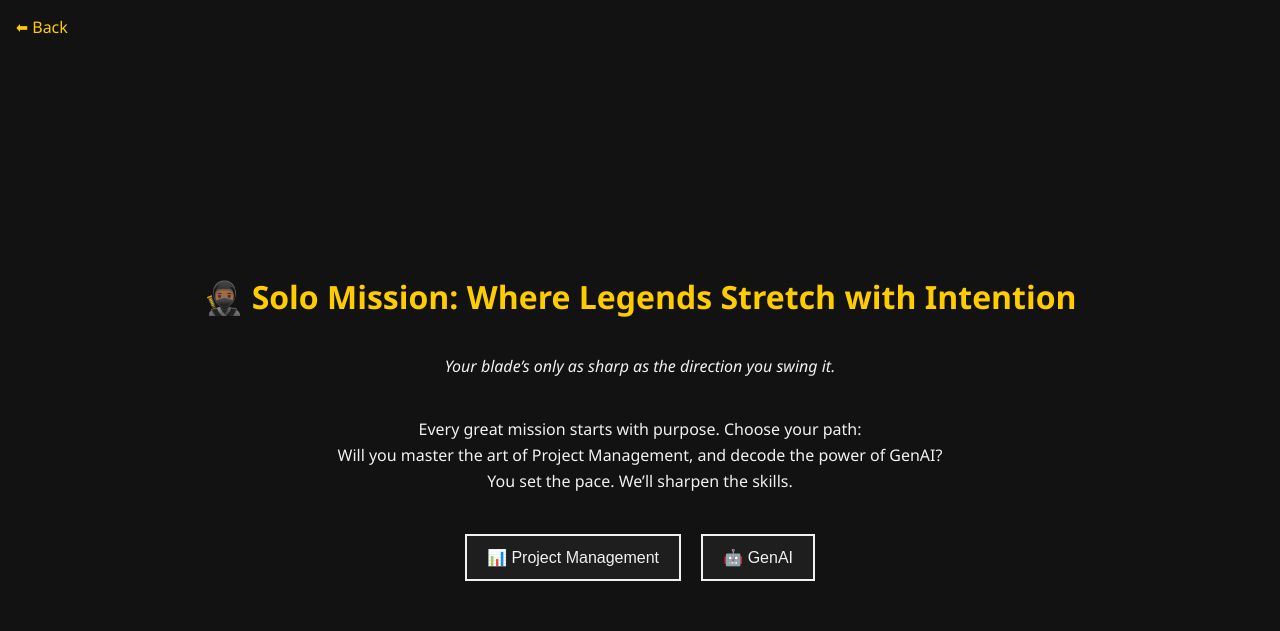
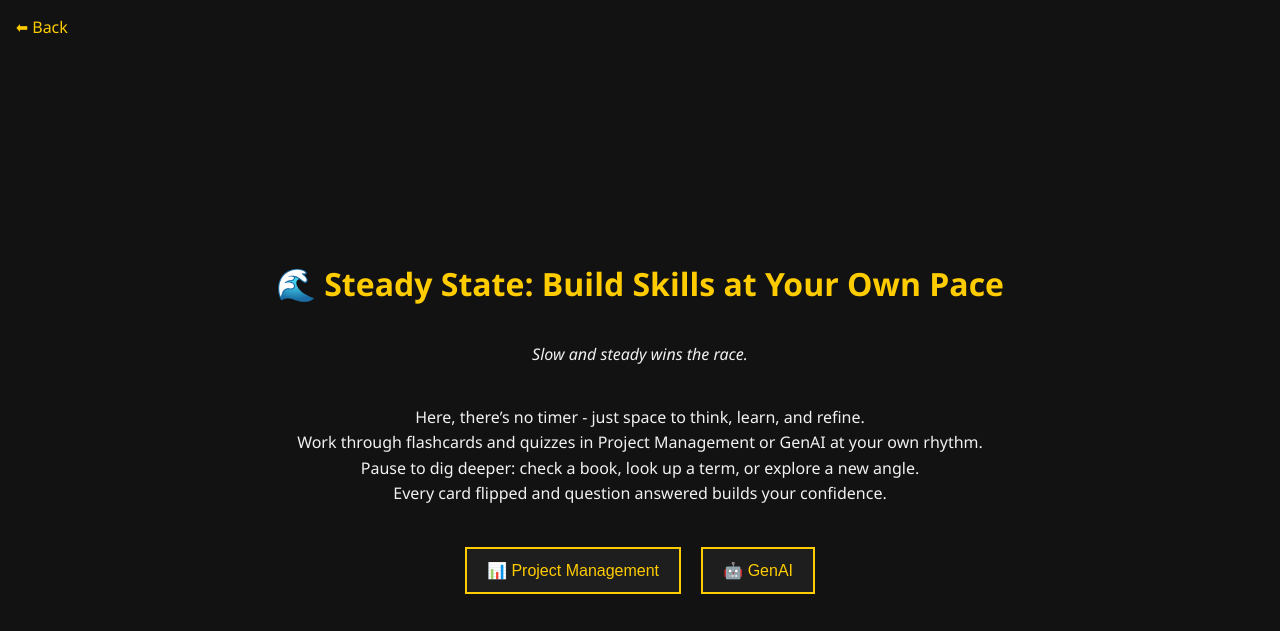
Before and after one commit to oleebranch/interview_slayer, a website: page steady.html in a window 1280 px wide. Drawn offline with Linux system fonts and the light colour scheme.

Commit message:
rework on Steady - new intro copy, centered layout and supports PM & GenAI paths

```diff
--- a/steady.html
+++ b/steady.html
@@ -58,8 +58,8 @@
     .category-button,
     .cta-button {
       background-color: #1e1e1e;
-      color: #f1f1f1;
-      border: 2px solid #f1f1f1;
+      color: #ffcc00;
+      border: 2px solid #ffcc00;
       padding: 0.75rem 1.25rem;
       margin: 0.5rem;
       font-size: 1rem;
@@ -108,12 +108,13 @@
 
 <body>
   <a href="index.html" class="back">Back</a>
-  <h1>🥷🏾 Solo Mission: Where Legends Stretch with Intention</h1>
-  <p class="tagline">Your blade’s only as sharp as the direction you swing it.</p>
+  <h1>🌊 Steady State: Build Skills at Your Own Pace</h1>
+  <p class="tagline">Slow and steady wins the race.</p>
   <p class="intro">
-    Every great mission starts with purpose. Choose your path:<br>
-    Will you master the art of Project Management, and decode the power of GenAI?<br>
-    You set the pace. We’ll sharpen the skills.
+    Here, there’s no timer - just space to think, learn, and refine.<br>
+    Work through flashcards and quizzes in Project Management or GenAI at your own rhythm.<br>
+    Pause to dig deeper: check a book, look up a term, or explore a new angle. <br>
+    Every card flipped and question answered builds your confidence.
   </p>
 
   <div id="category-buttons">
```
Also changed, not shown: flashcard_pm.html (+1 -1 lines), quiz_genai.html (+1 -1 lines), quiz_pm.html (+1 -1 lines).
